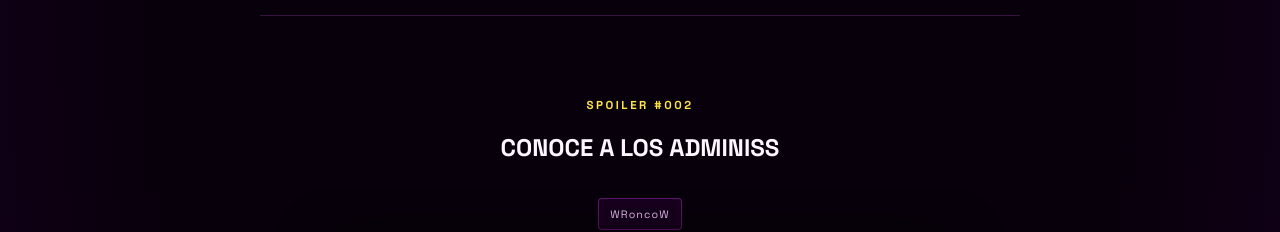
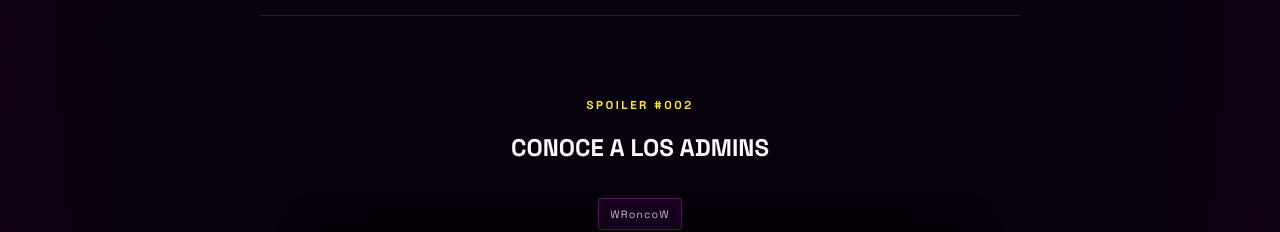
Before and after one commit to WAlejandroL/frikicraft-web, a plain HTML site: page index.html in a window 1280 px wide. Shown: the part 920-1152 px from the top of the page. Drawn offline with Linux system fonts and the light colour scheme.

Commit message:
Spoiler002.2.1

```diff
--- a/index.html
+++ b/index.html
@@ -34,7 +34,7 @@
 
     <section class="spoiler002" aria-labelledby="spoiler-title">
       <div class="section-kicker">SPOILER #002</div>
-      <h2 id="spoiler-title">CONOCE A LOS ADMINISS</h2>
+      <h2 id="spoiler-title">CONOCE A LOS ADMINS</h2>
       <div class="roles" aria-label="Administradores">
         <div class="roles-track">
           <div class="role-slide">
```
